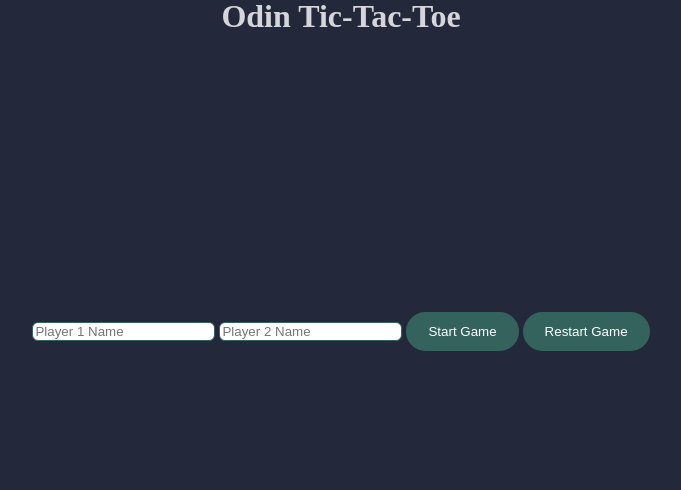
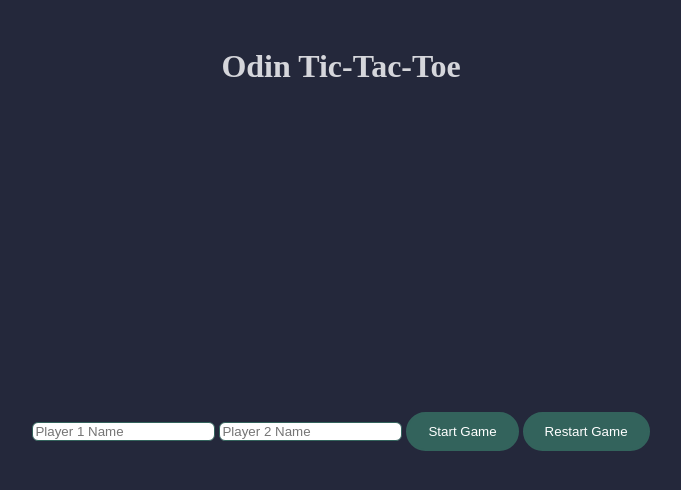
Before and after one commit to IgnacioMarucco/odin-tic-tac-toe, a plain HTML site: page index.html in a window 1280 px wide. Shown: the whole page, without its empty margins (299-980 px from the left). Drawn offline with Linux system fonts and the light colour scheme.

Commit message:
Add header padding

```diff
--- a/main.css
+++ b/main.css
@@ -72,6 +72,9 @@ body {
 	align-items: center;
 }
 
+header {
+	padding: 50px;
+}
 .gameboard {
 	padding: 50px;
 	display: flex;
```
